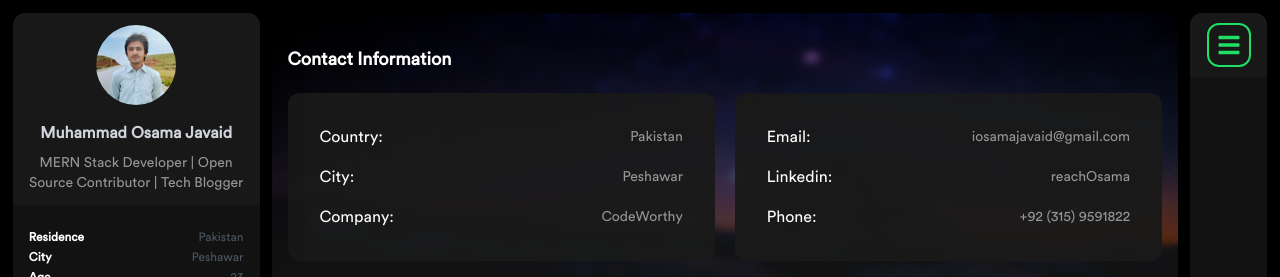
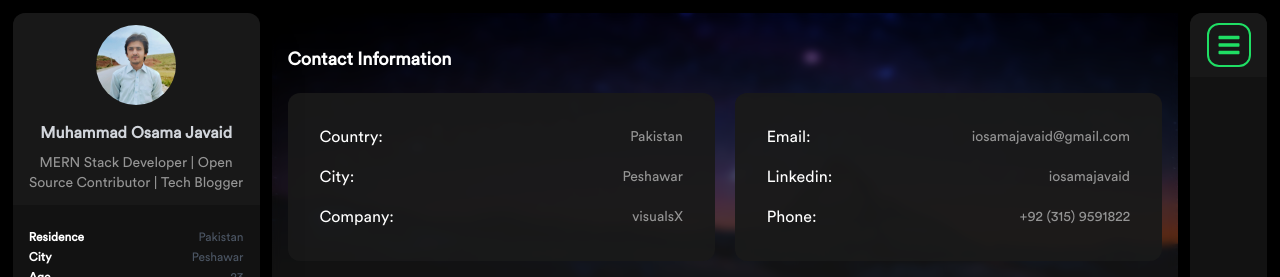
Before and after one commit to founder960107/My-portfolio, a Next.js app: page /contact in a window 1280 px wide. Shown: the top 277 px of the page. Built offline with nearby package versions, Linux system fonts and the light colour scheme.

Commit message:
username: updated

```diff
--- a/pages/contact.jsx
+++ b/pages/contact.jsx
@@ -28,7 +28,7 @@ const Contact = () => {
                             </div>
                             <div className="flex justify-between items-center">
                                 <span className='md:text-base'>Company:</span>
-                                <span className='text-LightGray md:text-sm'>CodeWorthy</span>
+                                <span className='text-LightGray md:text-sm'>visualsX</span>
                             </div>
                         </div>
                         <div className="card_stylings rounded-xl w-full md:w-1/2 p-5 md:p-6 lg:p-8 flex flex-col gap-y-4">
@@ -38,7 +38,7 @@ const Contact = () => {
                             </div>
                             <div className="flex justify-between items-center">
                                 <span className='md:text-base'>Linkedin:</span>
-                                <span className='text-LightGray text-sm'>reachOsama</span>
+                                <span className='text-LightGray text-sm'>iosamajavaid</span>
                             </div>
                             <div className="flex justify-between items-center">
                                 <span className='md:text-base'>Phone:</span>
```
